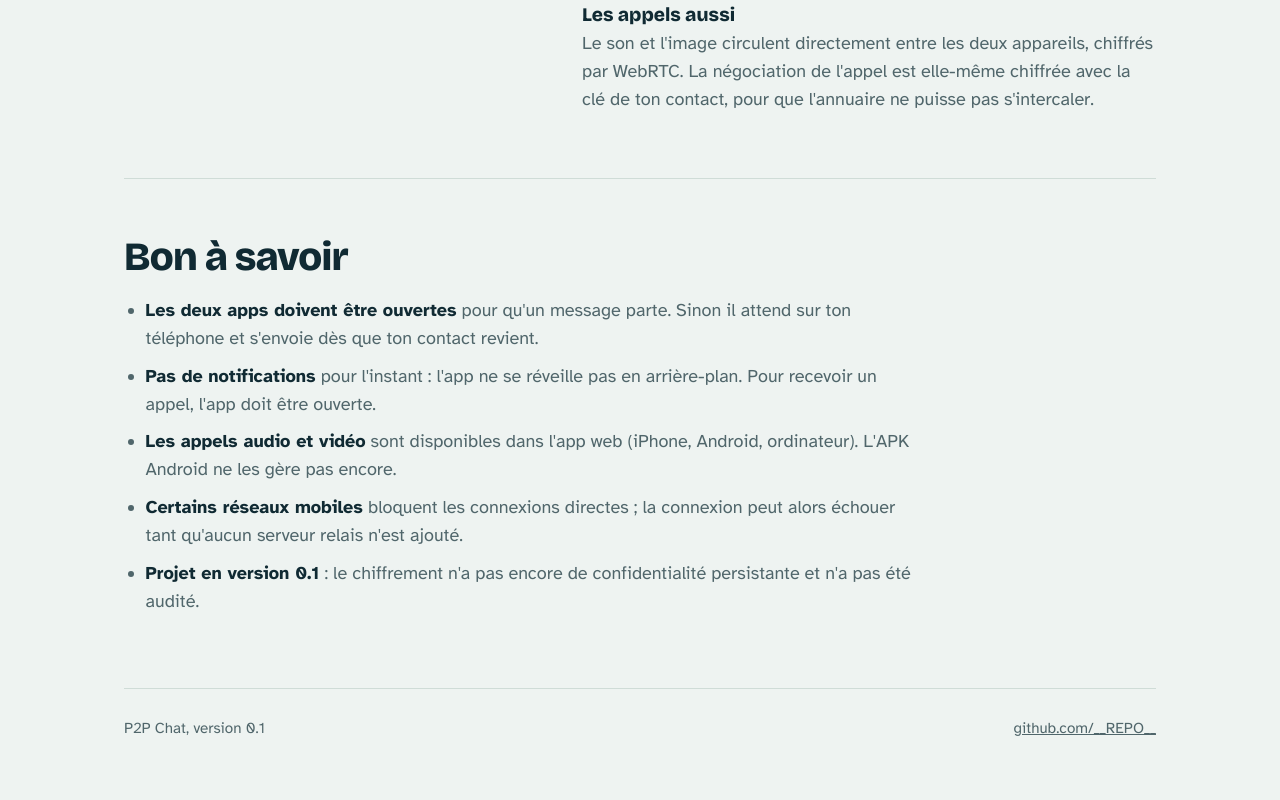
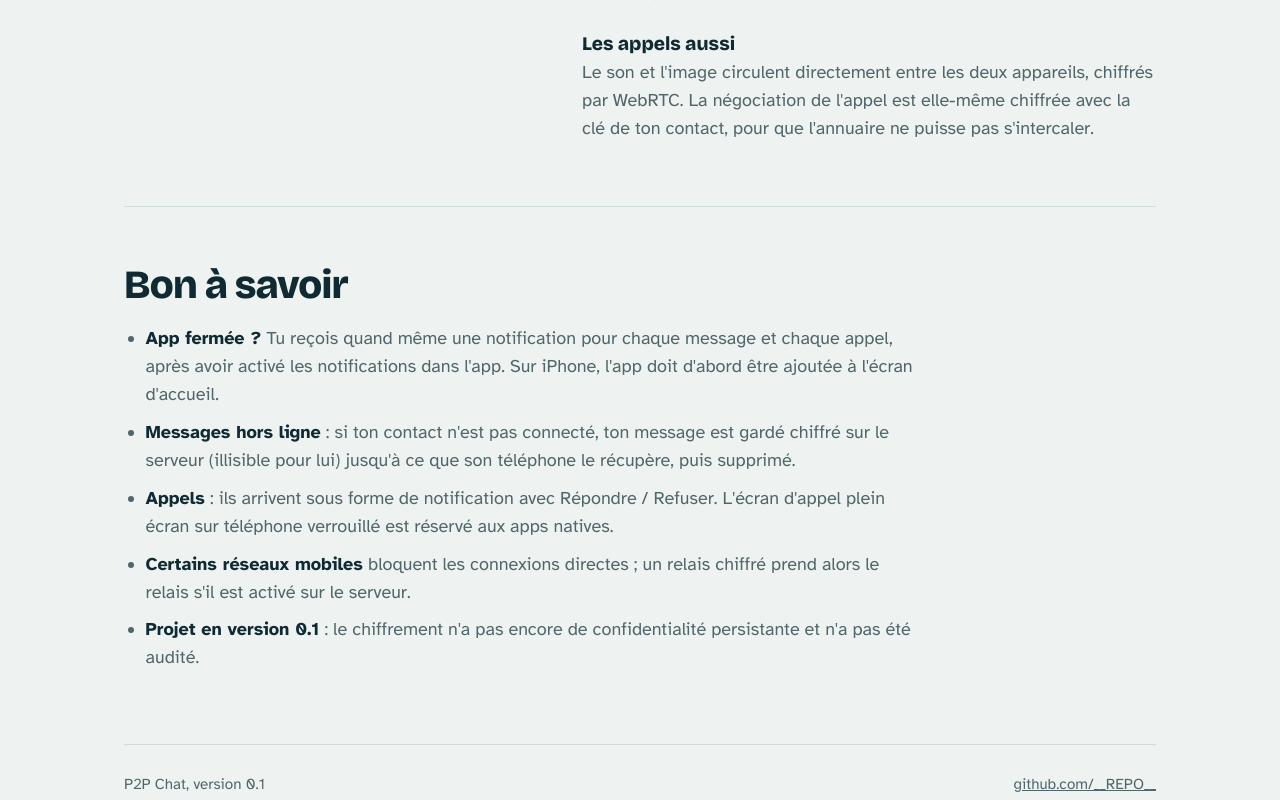
Before and after one commit to DFS-OZENZAMY/p2p-chat, a plain HTML site: page site/index.html in a window 1280 px wide. Shown: the part 1932-2732 px from the top of the page. Drawn offline with nearby package versions, Linux system fonts and the light colour scheme.

Commit message:
Site et README : notifications, messages hors ligne, maquettes Figma

```diff
--- a/site/index.html
+++ b/site/index.html
@@ -114,7 +114,7 @@
     <header class="hero">
       <div>
         <h1>Des messages qui vont directement d'un téléphone à l'autre.</h1>
-        <p>Messages, appels audio et appels vidéo, chiffrés de bout en bout et envoyés sans passer par un serveur. Personne d'autre que ton contact ne peut les lire ni les écouter.</p>
+        <p>Messages, appels audio et appels vidéo, chiffrés de bout en bout et envoyés directement quand c'est possible. Personne d'autre que ton contact ne peut les lire ni les écouter.</p>
         <div class="ctas">
           <a class="btn primary" href="#installer">Installer l'app</a>
           <a class="btn" href="#fonctionnement">Comment ça marche</a>
@@ -189,10 +189,10 @@
     <section class="know">
       <h2>Bon à savoir</h2>
       <ul>
-        <li><span><strong>Les deux apps doivent être ouvertes</strong> pour qu'un message parte. Sinon il attend sur ton téléphone et s'envoie dès que ton contact revient.</span></li>
-        <li><span><strong>Pas de notifications</strong> pour l'instant : l'app ne se réveille pas en arrière-plan. Pour recevoir un appel, l'app doit être ouverte.</span></li>
-        <li><span><strong>Les appels audio et vidéo</strong> sont disponibles dans l'app web (iPhone, Android, ordinateur). L'APK Android ne les gère pas encore.</span></li>
-        <li><span><strong>Certains réseaux mobiles</strong> bloquent les connexions directes ; la connexion peut alors échouer tant qu'aucun serveur relais n'est ajouté.</span></li>
+        <li><span><strong>App fermée ?</strong> Tu reçois quand même une notification pour chaque message et chaque appel, après avoir activé les notifications dans l'app. Sur iPhone, l'app doit d'abord être ajoutée à l'écran d'accueil.</span></li>
+        <li><span><strong>Messages hors ligne</strong> : si ton contact n'est pas connecté, ton message est gardé chiffré sur le serveur (illisible pour lui) jusqu'à ce que son téléphone le récupère, puis supprimé.</span></li>
+        <li><span><strong>Appels</strong> : ils arrivent sous forme de notification avec Répondre / Refuser. L'écran d'appel plein écran sur téléphone verrouillé est réservé aux apps natives.</span></li>
+        <li><span><strong>Certains réseaux mobiles</strong> bloquent les connexions directes ; un relais chiffré prend alors le relais s'il est activé sur le serveur.</span></li>
         <li><span><strong>Projet en version 0.1</strong> : le chiffrement n'a pas encore de confidentialité persistante et n'a pas été audité.</span></li>
       </ul>
     </section>
```
Also changed, not shown: README.md.
